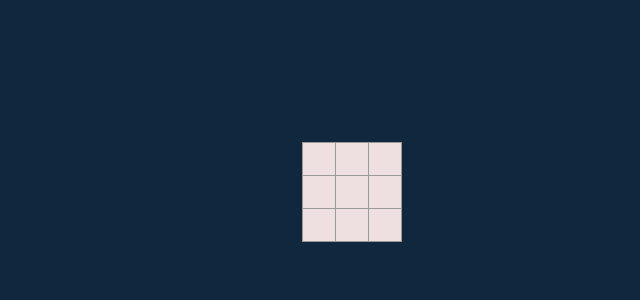
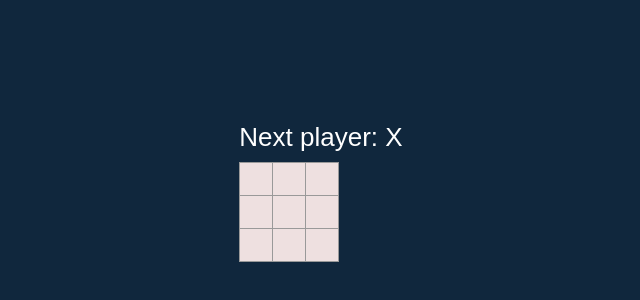
Before and after one commit to Lazeta/tic_tac_toe, a React (Create React App) app: page / in a window 1280 px wide. Shown: the part 208-508 px from the top of the page, without its empty margins (289-929 px from the left). Built offline with nearby package versions, Linux system fonts and the light colour scheme.

Commit message:
feat: Display and calculate the winner or suggest whose move is next. Wrap the Board into a new parent Game where we will implement the ability to rollback step by step.

```diff
--- a/src/App.tsx
+++ b/src/App.tsx
@@ -1,13 +1,13 @@
 import './styles/App.css';
 import './styles/styles.css';
-import Board from './Script';
+import Game from './Script';
 
 function App() {
 
   return (
     <div className="App">
       <div className='App-header'>
-        <Board/>
+        <Game/>
       </div>
     </div>
   );
--- a/src/Script.jsx
+++ b/src/Script.jsx
@@ -1,52 +1,72 @@
-import React, { useState } from "react";
+import { useState } from 'react';
 
-
-export default function Board() {
-  const [xIsNext, setXIsNext] = useState(true);
-  const [squares, setSquares] = useState(Array(9).fill(null))
-
-  function handleClick(i) {
-    if (squares[i]) {
-      return;
-    }
-    const nextSquares = squares.slice();
-    if (xIsNext) {
-      nextSquares[i] = "X";
-    } else {
-      nextSquares[i] = "O";
-    }
-    setSquares(nextSquares);
-    setXIsNext(!xIsNext);
-  }
-
+export default function Game() {
   return (
-    <>
-      <div className="board-row">
-        <Square value={squares[0]} onSquareClick={() => handleClick(0)}/>
-        <Square value={squares[1]} onSquareClick={() => handleClick(1)}/>
-        <Square value={squares[2]} onSquareClick={() => handleClick(2)}/>
+    <div className="game">
+      <div className='game-board'>
+        <Board/>
       </div>
-      <div className="board-row">
-        <Square value={squares[3]} onSquareClick={() => handleClick(3)}/>
-        <Square value={squares[4]} onSquareClick={() => handleClick(4)}/>
-        <Square value={squares[5]} onSquareClick={() => handleClick(5)}/>
+      <div className="game-info">
+        <ol>{/*Todo*/}</ol>
       </div>
-      <div className="board-row">
-        <Square value={squares[6]} onSquareClick={() => handleClick(6)}/>
-        <Square value={squares[7]} onSquareClick={() => handleClick(7)}/>
-        <Square value={squares[8]} onSquareClick={() => handleClick(8)}/>
-      </div>
-    </>
-  );
+    </div>
+  )
 }
-
 
 function Square({value, onSquareClick}) {
   return (
     <button className="square" onClick={onSquareClick}>
       {value}
     </button>
-  )
+  );
+}
+
+function Board() {
+  const [xIsNext, setXIsNext] = useState(true);
+  const [squares, setSquares] = useState(Array(9).fill(null));
+
+  function handleClick(i) {
+    if (calculateWinner(squares) || squares[i]) {
+      return;
+    }
+    const nextSquares = squares.slice();
+    if (xIsNext) {
+      nextSquares[i] = 'X';
+    } else {
+      nextSquares[i] = 'O';
+    }
+    setSquares(nextSquares);
+    setXIsNext(!xIsNext);
+  }
+
+  const winner = calculateWinner(squares);
+  let status;
+  if (winner) {
+    status = 'Winner: ' + winner;
+  } else {
+    status = 'Next player: ' + (xIsNext ? 'X' : 'O');
+  }
+
+  return (
+    <>
+      <div className="status">{status}</div>
+      <div className="board-row">
+        <Square value={squares[0]} onSquareClick={() => handleClick(0)} />
+        <Square value={squares[1]} onSquareClick={() => handleClick(1)} />
+        <Square value={squares[2]} onSquareClick={() => handleClick(2)} />
+      </div>
+      <div className="board-row">
+        <Square value={squares[3]} onSquareClick={() => handleClick(3)} />
+        <Square value={squares[4]} onSquareClick={() => handleClick(4)} />
+        <Square value={squares[5]} onSquareClick={() => handleClick(5)} />
+      </div>
+      <div className="board-row">
+        <Square value={squares[6]} onSquareClick={() => handleClick(6)} />
+        <Square value={squares[7]} onSquareClick={() => handleClick(7)} />
+        <Square value={squares[8]} onSquareClick={() => handleClick(8)} />
+      </div>
+    </>
+  );
 }
 
 function calculateWinner(squares) {
@@ -58,9 +78,8 @@ function calculateWinner(squares) {
     [1, 4, 7],
     [2, 5, 8],
     [0, 4, 8],
-    [2, 4, 6]
+    [2, 4, 6],
   ];
-
   for (let i = 0; i < lines.length; i++) {
     const [a, b, c] = lines[i];
     if (squares[a] && squares[a] === squares[b] && squares[a] === squares[c]) {
```
